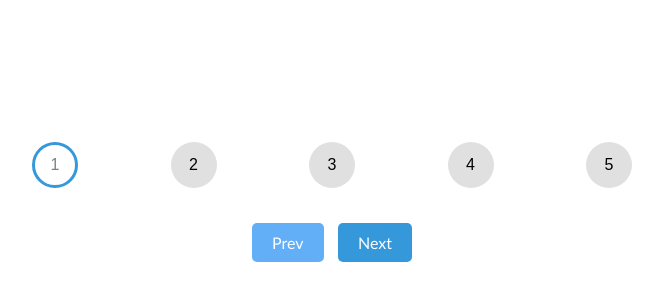
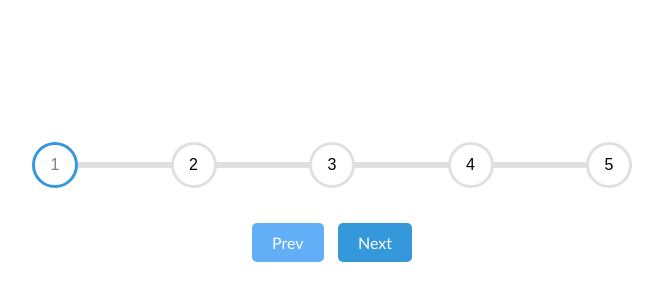
Before and after one commit to acciojob/progress-bar-suvakantamalik, a website: page main.html in a window 1280 px wide. Shown: the part 204-504 px from the top of the page, without its empty margins (308-971 px from the left). Drawn offline with Linux system fonts and the light colour scheme.

Commit message:
created a submission

```diff
--- a/main.html
+++ b/main.html
@@ -9,6 +9,7 @@
 <body>
 	<!-- the entire body must be written by student -->
 	<div class="container">
+		<div class="progress-bar-1" id="progress-bar-1"></div>
 		<div class="progress-bar" id="progress-bar"></div>
 		<div class="circle active" id="circle-1">1</div>
 		<div class="circle" id="circle-2">2</div>
--- a/styles.css
+++ b/styles.css
@@ -15,6 +15,17 @@ body{
 	max-width: 600px;
 	margin-bottom: 30px;
 }
+.progress-bar-1{
+	position: absolute;
+	top: 50%;
+	left: 0;
+	height: 6px;
+	width: 100%;
+	background-color: #e0e0e0;
+	z-index: -1;
+	transition: width 0.4s ease;
+	transform: translateY(-50%);
+}
 .progress-bar{
 	position: absolute;
 	top: 50%;
@@ -29,13 +40,14 @@ body{
 .circle{
 	width: 40px;
 	height: 40px;
-	background-color: #e0e0e0;
+	/* background-color: #e0e0e0; */
+	background-color: white;
 	border-radius: 50%;
 	display: flex;
 	justify-content: center;
 	align-items: center;
 	transition: all 0.4s ease;
-	border: 3px solid transparent;
+	border: 3px solid #e0e0e0;
 }
 .circle.active{
 	background-color: white;
```
